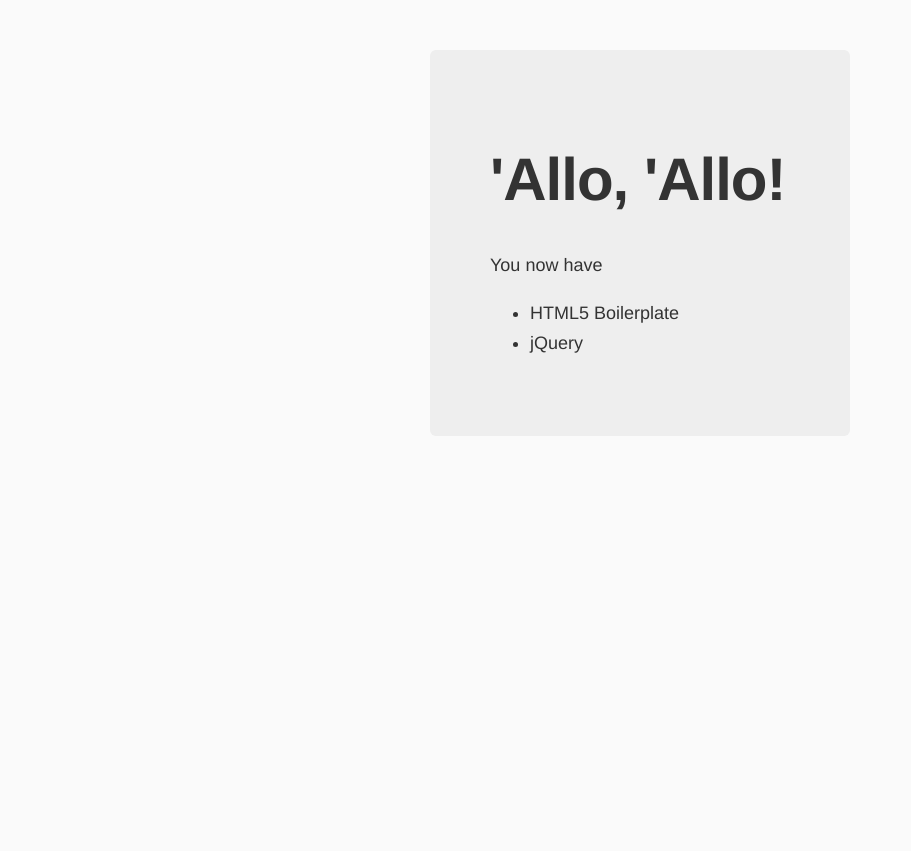
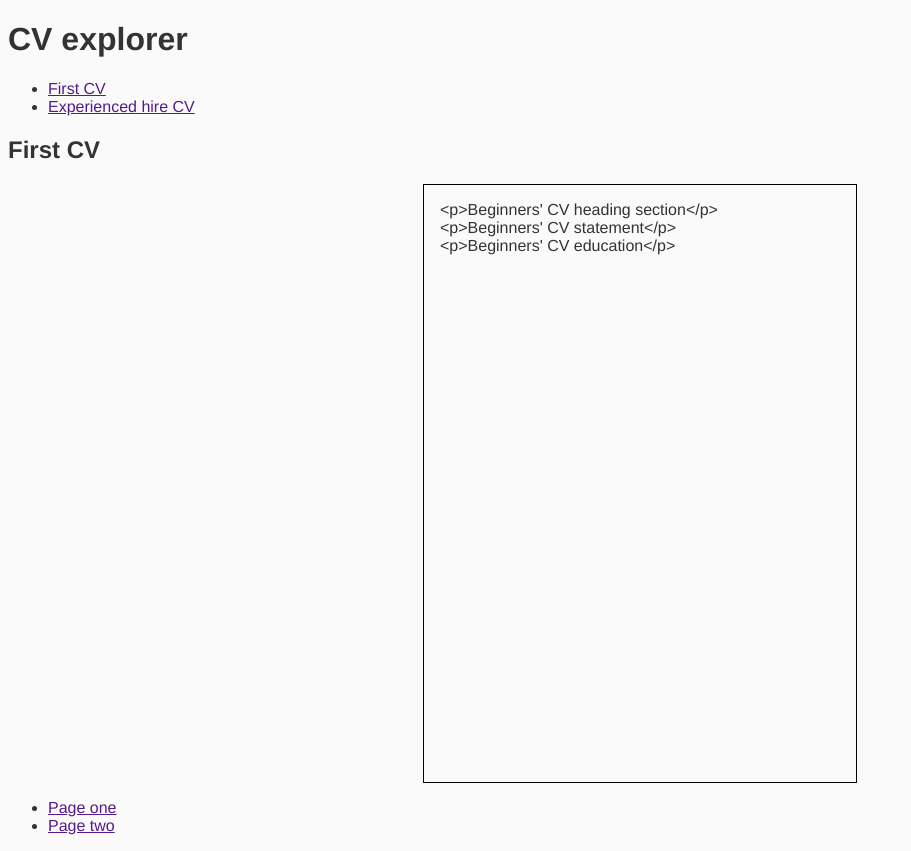
Before and after one commit to MattWildman/CV-explorer, a website: page app/index.html in a window 1280 px wide. Shown: the whole page, without its empty margins (0-911 px from the left). Before the commit the page ends 800 px from the top, so only its background shows below. Drawn offline with nearby package versions, Linux system fonts and the light colour scheme.

Commit message:
Navigation skeleton finished

```diff
--- /dev/null
+++ b/app/cv.html
@@ -0,0 +1,15 @@
+<section class="cv">
+  <h2>{{explorer.currentCV.title}}</h2>
+  <div class="cv-page">
+    <div class="cv-section" ng-repeat="section in explorer.currentPage.sections">
+      {{section.content}}
+    </div>
+  </div>
+  <nav ng-show="explorer.currentCV.pages.length > 1">
+    <ul class="cv-page-navigator">
+      <li ng-repeat="page in explorer.currentCV.pages">
+        <a href ng-click="explorer.setPage($index)">{{page.name}}</a>
+      </li>
+    </ul>
+  </nav>
+</section>
--- a/app/index.html
+++ b/app/index.html
@@ -1,56 +1,33 @@
 <!doctype html>
-<html lang="">
+<html lang="en">
   <head>
     <meta charset="utf-8">
     <meta name="description" content="">
     <meta name="viewport" content="width=device-width, initial-scale=1">
-    <title>cv tool</title>
+    <title>CV Explorer</title>
 
     <link rel="apple-touch-icon" href="apple-touch-icon.png">
-    <!-- Place favicon.ico in the root directory -->
-
-    <!-- build:css styles/vendor.css -->
-    <!-- bower:css -->
-    <!-- endbower -->
-    <!-- endbuild -->
-
-    <!-- build:css styles/main.css -->
     <link rel="stylesheet" href="styles/main.css">
-    <!-- endbuild -->
 
   </head>
   <body>
-    <!--[if lt IE 10]>
-      <p class="browserupgrade">You are using an <strong>outdated</strong> browser. Please <a href="http://browsehappy.com/">upgrade your browser</a> to improve your experience.</p>
-    <![endif]-->
+    <h1>CV explorer</h1>
 
-    <div class="hero-unit">
-      <h1>'Allo, 'Allo!</h1>
-      <p>You now have</p>
-      <ul>
-        <li>HTML5 Boilerplate</li>
-        <li>jQuery</li>
-      </ul>
-    </div>
+    <main id="CVExplorer" ng-app="cv-tool" ng-controller="ExplorerController as explorer">
+      <nav ng-show="explorer.cvs.length > 1">
+        <ul class="cv-navigator">
+          <li ng-repeat="cv in explorer.cvs">
+            <a href ng-click="explorer.setCV($index)">{{cv.title}}</a>
+          </li>
+        </ul>
+      </nav>
+      <cv></cv>
 
-    <!-- Google Analytics: change UA-XXXXX-X to be your site's ID. -->
-    <script>
-      (function(b,o,i,l,e,r){b.GoogleAnalyticsObject=l;b[l]||(b[l]=
-      function(){(b[l].q=b[l].q||[]).push(arguments)});b[l].l=+new Date;
-      e=o.createElement(i);r=o.getElementsByTagName(i)[0];
-      e.src='https://www.google-analytics.com/analytics.js';
-      r.parentNode.insertBefore(e,r)}(window,document,'script','ga'));
-      ga('create','UA-XXXXX-X');ga('send','pageview');
-    </script>
+    </main>
 
-    <!-- build:js scripts/vendor.js -->
-    <!-- bower:js -->
     <script src="/bower_components/jquery/dist/jquery.js"></script>
-    <!-- endbower -->
-    <!-- endbuild -->
+    <script src="https://opensource.keycdn.com/angularjs/1.5.5/angular.min.js"></script>
+    <script src="scripts/main.js"></script>
 
-    <!-- build:js scripts/main.js -->
-    <script src="scripts/main.js"></script>
-    <!-- endbuild -->
   </body>
 </html>
--- a/app/scripts/main.js
+++ b/app/scripts/main.js
@@ -1 +1,102 @@
-console.log('\'Allo \'Allo!');
+(function() {
+	var app = angular.module('cv-tool', []);
+	app.controller('ExplorerController', function() {
+		this.cvs = [
+			{
+				id: 'beginner',
+				title: 'First CV',
+				pages: [
+					{
+						name: 'Page one',
+						sections: [
+							{
+								title: 'Heading',
+								content: '<p>Beginners\' CV heading section</p>'
+							},
+							{
+								title: 'Statement',
+								content: '<p>Beginners\' CV statement</p>'
+							},
+							{
+								title: 'Education',
+								content: '<p>Beginners\' CV education</p>'
+							}
+						]
+					},
+					{
+						name: 'Page two',
+						sections: [
+							{
+								title: 'Work experience',
+								content: '<p>Beginners\' CV work experience</p>'
+							},
+							{
+								title: 'Skills',
+								content: '<p>Beginners\' CV skills</p>'
+							},
+							{
+								title: 'Interests',
+								content: '<p>Beginners\' CV interests</p>'
+							}
+						]
+					}
+				]
+			},
+			{
+				id: 'experienced',
+				title: 'Experienced hire CV',
+				pages: [
+					{
+						name: 'Relevant experience',
+						sections: [
+							{
+								title: 'Heading',
+								content: '<p>Experienced CV heading section</p>'
+							},
+							{
+								title: 'Statement',
+								content: '<p>Experienced CV statement</p>'
+							},
+							{
+								title: 'Education',
+								content: '<p>Experienced CV education</p>'
+							}
+						]
+					},
+					{
+						name: 'Full history',
+						sections: [
+							{
+								title: 'Work experience',
+								content: '<p>Experienced CV work experience</p>'
+							},
+							{
+								title: 'Skills',
+								content: '<p>Experienced CV skills</p>'
+							},
+							{
+								title: 'Interests',
+								content: '<p>Experienced CV interests</p>'
+							}
+						]
+					}
+				]
+			}
+		];
+		this.currentCV = this.cvs[0];
+		this.currentPage = this.currentCV.pages[0];
+		this.setCV = function(index) {
+			this.currentCV = this.cvs[index];
+			this.setPage(0);
+		};
+		this.setPage = function(index) {
+			this.currentPage = this.currentCV.pages[index];
+		};
+	});
+	app.directive('cv', function() {
+		return {
+			restrict: 'E',
+			templateUrl: 'cv.html'
+		}
+	});
+})()
--- a/app/styles/main.css
+++ b/app/styles/main.css
@@ -2,28 +2,21 @@
   background: #fafafa;
   font-family: "Helvetica Neue", Helvetica, Arial, sans-serif;
   color: #333;
+  box-sizing: border-box;
 }
 
-.hero-unit {
-  margin: 50px auto 0 auto;
-  width: 300px;
-  font-size: 18px;
-  font-weight: 200;
-  line-height: 30px;
-  background-color: #eee;
-  border-radius: 6px;
-  padding: 60px;
+#CVExplorer {
+  width: 100%;
 }
 
-.hero-unit h1 {
-  font-size: 60px;
-  line-height: 1;
-  letter-spacing: -1px;
+#CVExplorer .cv-page {
+  width: 400px;
+  height: calc(400px*1.4142);
+  margin: 0 auto;
+  padding: 1em;
+  border:1px solid black;
 }
 
-.browserupgrade {
-  margin: 0.2em 0;
-  background: #ccc;
-  color: #000;
-  padding: 0.2em 0;
+#CVExplorer .cv-section {
+  display: table-row;
 }
```
